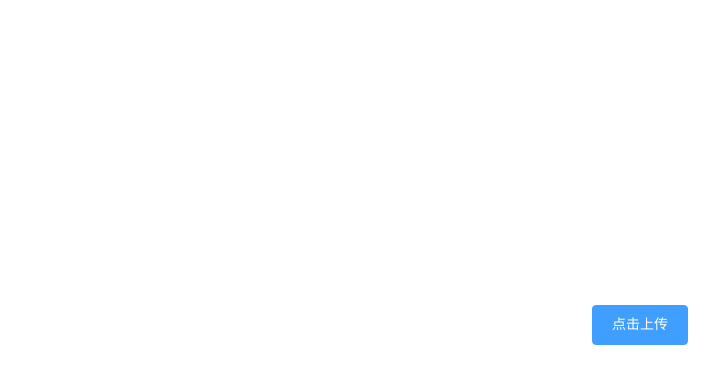
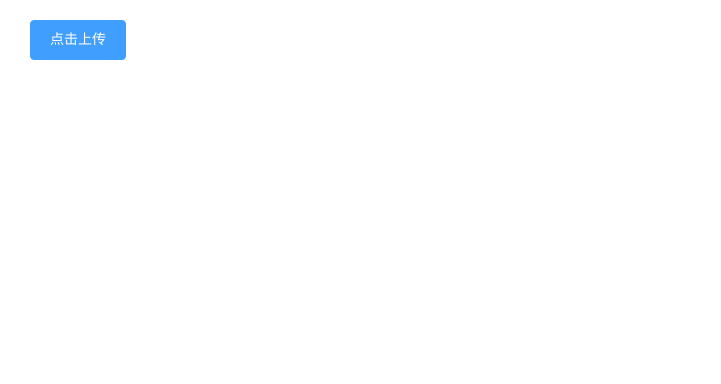
Before and after one commit to gatsby-lil/vue3-nest-book, a Vue app in the folder web/: page /uploadBook in a window 1280 px wide. Shown: the top 384 px of the page, without its empty margins (0-721 px from the left). Built offline with nearby package versions, Linux system fonts and the light colour scheme.

Commit message:
feat:调整upload上传组件

```diff
--- a/web/components.d.ts
+++ b/web/components.d.ts
@@ -11,7 +11,9 @@ declare module 'vue' {
     ElDrawer: typeof import('element-plus/es')['ElDrawer']
     ElForm: typeof import('element-plus/es')['ElForm']
     ElFormItem: typeof import('element-plus/es')['ElFormItem']
+    ElIcon: typeof import('element-plus/es')['ElIcon']
     ElInput: typeof import('element-plus/es')['ElInput']
+    ElUpload: typeof import('element-plus/es')['ElUpload']
     RouterLink: typeof import('vue-router')['RouterLink']
     RouterView: typeof import('vue-router')['RouterView']
     Upload: typeof import('./src/components/Upload.vue')['default']
--- a/web/package.json
+++ b/web/package.json
@@ -9,6 +9,7 @@
     "preview": "vite preview"
   },
   "dependencies": {
+    "@element-plus/icons-vue": "^2.3.1",
     "axios": "^1.7.7",
     "element-plus": "^2.8.8",
     "normalize.css": "^8.0.1",
--- a/web/src/plugins/element.ts
+++ b/web/src/plugins/element.ts
@@ -1,5 +1,6 @@
 import type { App } from "vue";
 import { ElMessage, ElNotification, ElMessageBox } from "element-plus"
+import * as ElementPlusIconsVue from '@element-plus/icons-vue'
 
 export default function(app:App) {
     app.config.globalProperties.$message = ElMessage
@@ -7,4 +8,7 @@ export default function(app:App) {
     app.config.globalProperties.$confirm = ElMessageBox.confirm
     app.config.globalProperties.$alert = ElMessageBox.alert
     app.config.globalProperties.$prompt = ElMessageBox.prompt
+    Object.entries(ElementPlusIconsVue).forEach(([key, component]) => {
+        app.component(key, component);
+    })
 }
--- /dev/null
+++ b/web/src/utils/index.ts
@@ -0,0 +1 @@
+export * from './share'
--- /dev/null
+++ b/web/src/utils/share/index.ts
@@ -0,0 +1 @@
+export const isArry = Array.isArray
--- a/web/src/views/upload/components/uploadBook.vue
+++ b/web/src/views/upload/components/uploadBook.vue
@@ -17,9 +17,15 @@ import useDrag from '../hooks/useDrag';
    * 获取到file文件, 开始上传
    * 1. 计算文件HASH
    * 2. 请求接口是否已经存在
+   * 3. 计算进度
+   * 4. 分片上传完调用合并接口
    */
   watch(selectFile, () => {
     fileUpload();
+  })
+
+  defineExpose({
+    selectFile
   })
 
 
--- a/web/src/views/upload/components/uploadBookForm.vue
+++ /dev/null
@@ -1,30 +0,0 @@
-<template>
-    <el-form :model="form" label-width="auto" style="max-width: 600px">
-        <el-form-item label="文件名称">
-            <el-input v-model="form.fileName" />
-        </el-form-item>
-        <el-form-item label="描述">
-            <el-input v-model="form.desc" type="textarea" />
-        </el-form-item>
-        <el-form-item label="标签">
-            <el-button class="button-new-tag" size="small" @click="showInput">
-                + 添加标签</el-button>
-        </el-form-item>
-        <el-form-item label="上传文件">
-            <upload-book/>
-        </el-form-item>
-    </el-form>
-</template>
-
-<script lang="ts" setup>
-import { reactive } from 'vue'
-const form = reactive({
-    fileName: '',
-    desc: '',
-})
-
-const showInput = () => {
-
-}
-
-</script>
--- a/web/src/views/upload/index.vue
+++ b/web/src/views/upload/index.vue
@@ -1,14 +1,41 @@
 <template>
+    <div class="upload-box">
         <div class="upload-enter-box">
-     <el-button
-        type="primary"
-        size="large"
-        @click="clickChangeDrawer"
-     >
+            <el-button type="primary" size="large" @click="clickChangeDrawer">
                 点击上传
             </el-button>
+        </div>
+        <!-- 文件上传列表 -->
         <el-drawer v-model="isShowDrawer" size="900px">
-        <upload-book-form/>
+            <el-form :model="form" label-width="auto" style="max-width: 600px">
+                <el-form-item label="文件名称">
+                    <el-input v-model="form.fileName" />
+                </el-form-item>
+                <el-form-item label="描述">
+                    <el-input v-model="form.desc" type="textarea" />
+                </el-form-item>
+                <el-form-item label="标签">
+                    <el-button class="button-new-tag" size="small" @click="showInput">
+                        + 添加标签</el-button>
+                </el-form-item>
+                <el-form-item label="上传文件">
+                    <!-- <el-upload style="width: 700px;" ref="uploadRef" action="" drag multiple :file-list="fileList"
+                        :auto-upload="true" :http-request="uploadFileRequest" :before-upload="beforeUpload">
+                        <el-icon class="el-icon--upload"><upload-filled /></el-icon>
+                        <div class="el-upload__text">
+                            拖拽文件到此或者<em>点击上传</em>
+                        </div>
+                        <template #tip>
+                            <div class="el-upload__tip" v-for="file in fileList">
+                                <span><i class="el-icon--document">
+                                    </i></span>
+                                <span>{{ file.name }}</span>
+                            </div>
+                        </template>
+                    </el-upload> -->
+                    <upload-book ref="uploadRef"/>
+                </el-form-item>
+            </el-form>
             <template #footer>
                 <div style="flex: auto">
                     <el-button @click="cancelClick">取消</el-button>
@@ -21,29 +48,50 @@
 
 
 <script setup lang="ts">
+const form = reactive({
+    fileName: '',
+    desc: '',
+})
 const isShowDrawer = ref(false);
+const fileList = ref<File[]>([]);
+const uploadRef = ref();
 const clickChangeDrawer = () => {
     isShowDrawer.value = true;
 }
 
 const confirmClick = () => {
-    isShowDrawer.value = false;
+    console.log(form, 'fff');
+    // 校验表单
+    // 接受文件
+
+
 }
 
 const cancelClick = () => {
     isShowDrawer.value = false;
 }
 
+
+
+const showInput = () => {
+
+}
+
+
+
+
 </script>
 
 <style lang="less" scoped>
+.upload-box {
+    height: 100vh;
+    width: 100vw;
+
     .upload-enter-box {
+        margin-top: 20px;
+        margin-left: 30px;
         width: 200px;
         height: 150px;
-    margin: 250px auto;
-    display: flex;
-    justify-content: center;
-    align-items: center;
     }
-
+}
 </style>
```
Also changed, not shown: web/src/views/upload/hooks/useFile.ts (added, +25 -0 lines), 1 other file (tests, documents, lock files or other folders). Lines whose indentation alone changed are shown as unchanged.
